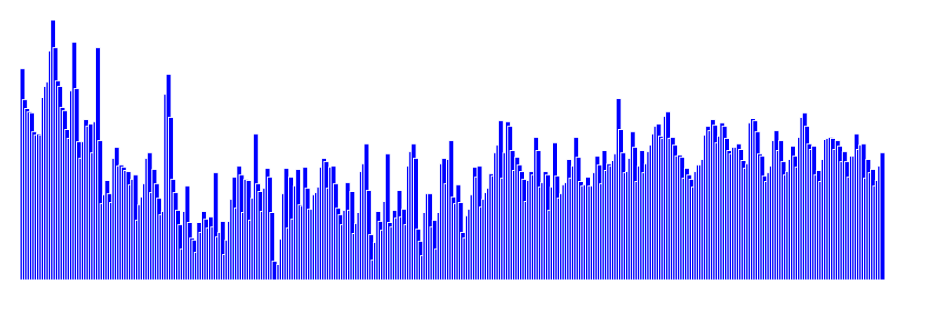
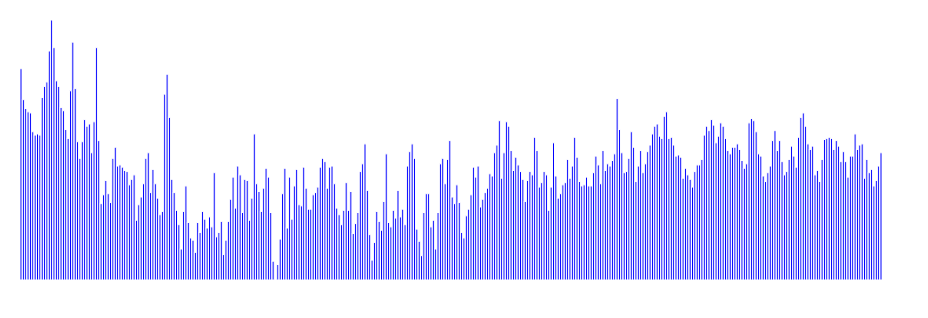
Before and after one commit to dn0912/d3.js_v4, a plain HTML site: page index2.html in a window 1280 px wide. Shown: the whole page, without its empty margins (0-928 px from the left). Drawn offline with nearby package versions, Linux system fonts and the light colour scheme.

```diff
--- a/index2.html
+++ b/index2.html
@@ -47,7 +47,7 @@
       var rect = svg.selectAll('rect')
         .data(data)
         .enter().append('rect')
-        .attr('width', 5)
+        .attr('width', 2)
         .attr('height', function(d) {
           return heightScale(d[city]);
         })
```
